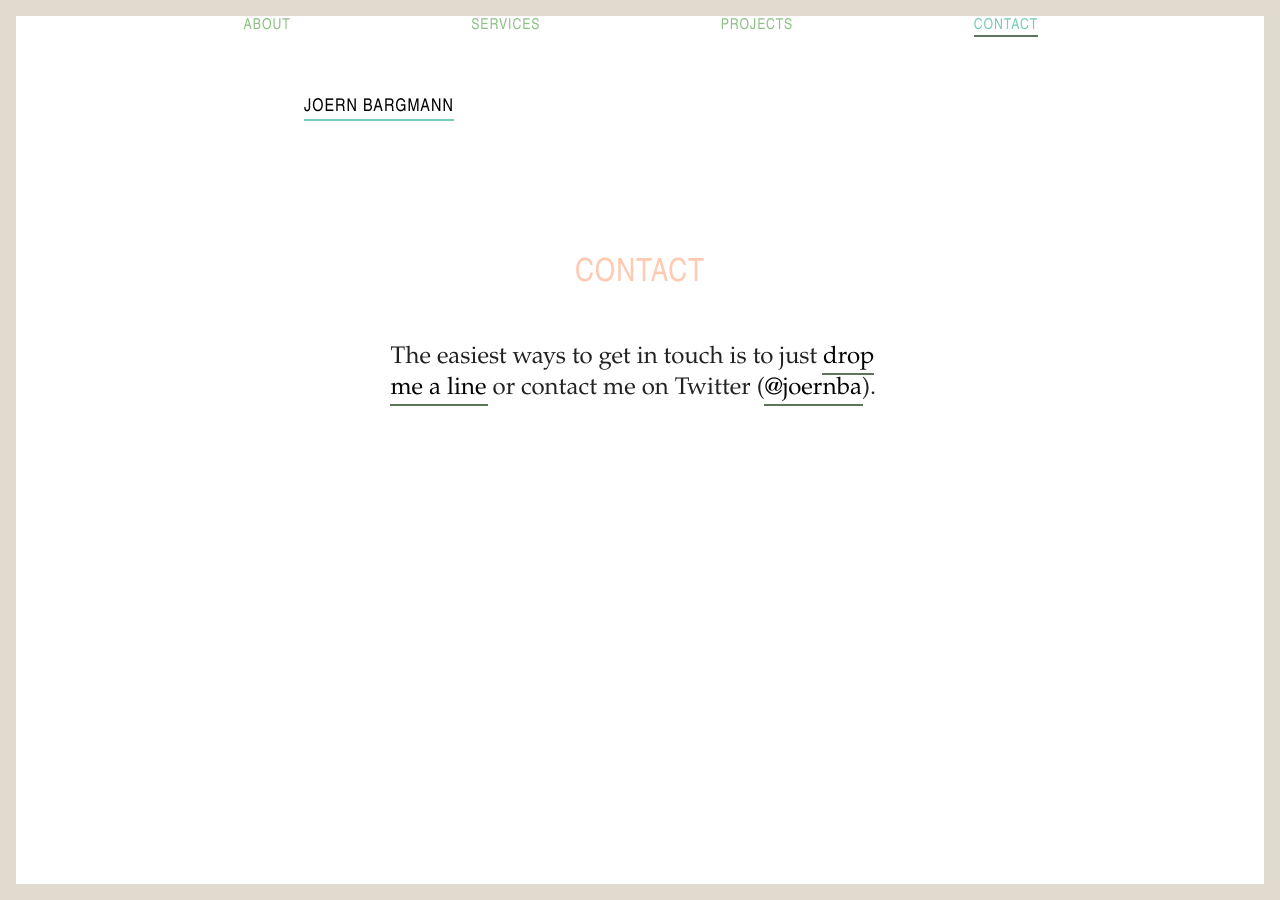
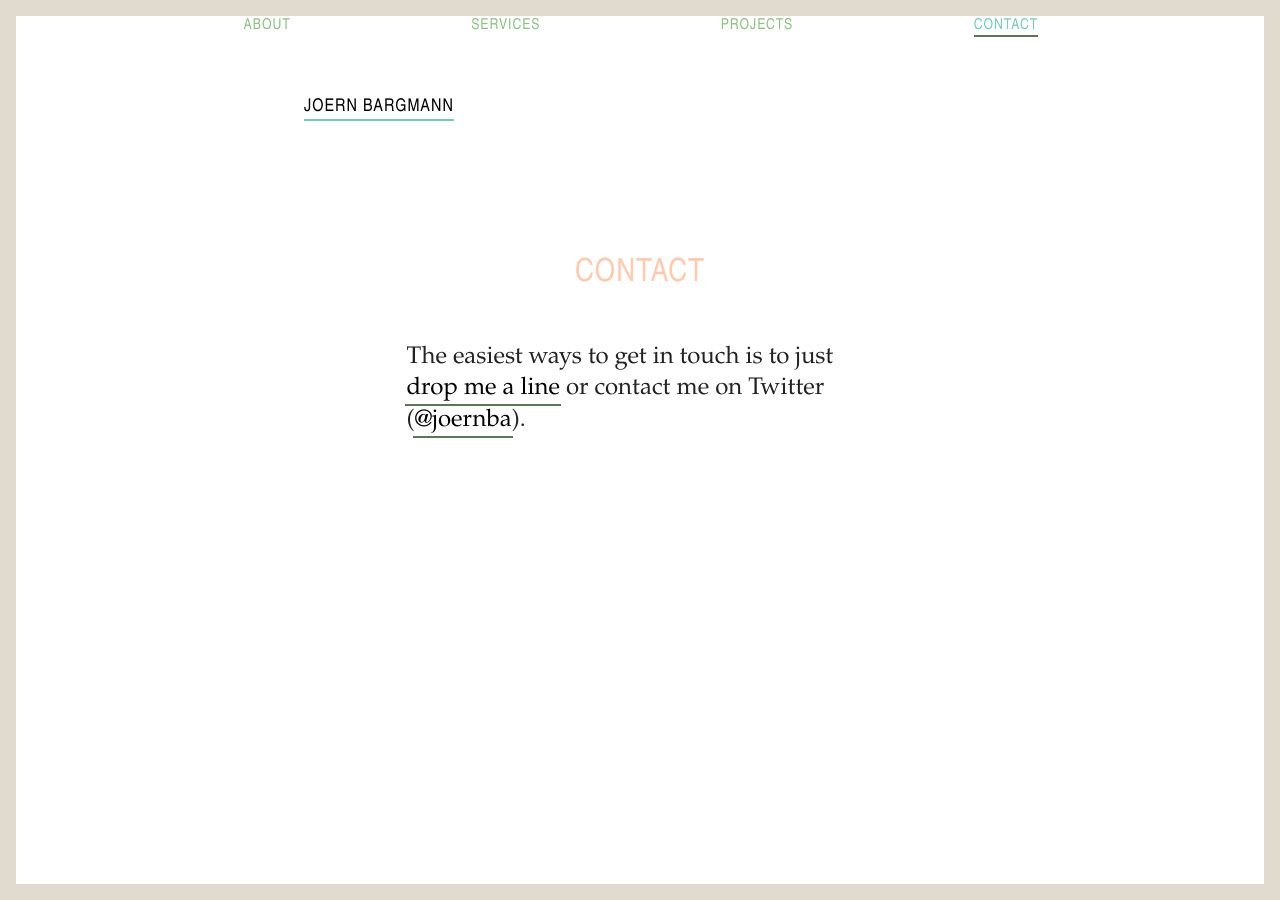
Before and after one commit to joernba/joernba.github.io, a Jekyll site: the page built from contact.md, in a window 1280 px wide. Built offline with Jekyll 4.4.1, drawn with Linux system fonts in a browser that asks for light colours.

Commit message:
added padding to text areas on pages
Signed-off-by: Joern Bargmann <joernba@gmail.com>

```diff
--- a/_layouts/page.html
+++ b/_layouts/page.html
@@ -4,7 +4,9 @@ layout: default
 
 <div class="inner">
   <article class="content">
-    <h1 class="section-title">{{ page.title }}</h1>
-    {{ content }}
+    <div class="page-content">
+      <h1 class="section-title">{{ page.title }}</h1>
+      {{ content }}
+    </div>
   </article>
 </div>
--- a/_sass/partials/_main.scss
+++ b/_sass/partials/_main.scss
@@ -38,3 +38,6 @@ figure,
     clear: left;
   }
 }
+.page-content {
+  padding: 0 1rem;
+}
```
